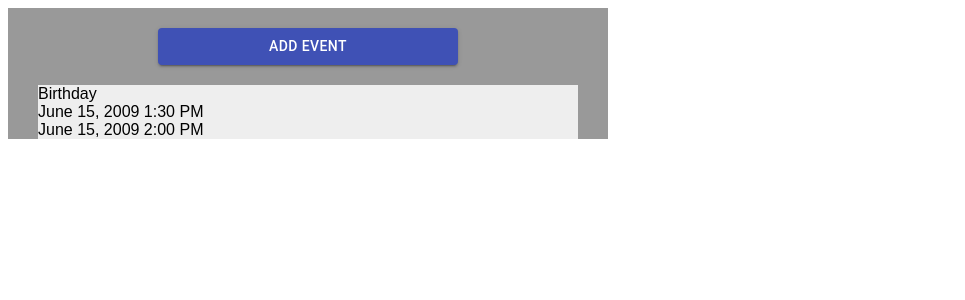
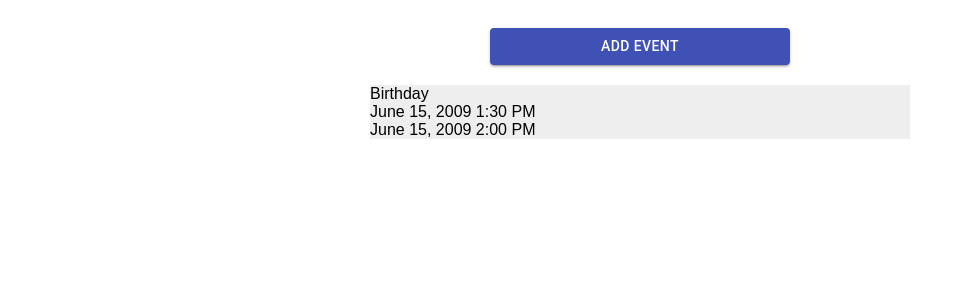
Before and after one commit to pragyes31/Event-Manager, a React (Create React App) app: page / in a window 1280 px wide. Shown: the top 300 px of the page, without its empty margins (0-965 px from the left). Built offline with nearby package versions, Linux system fonts and the light colour scheme.

Commit message:
working on events styling

```diff
--- a/src/App.js
+++ b/src/App.js
@@ -24,6 +24,7 @@ export default class App extends React.Component {
   render() {
     return (
       <div className="app">
+        <div className="event-app">
           <AddEventButton handleEventForm={this.handleEventForm} />
           <EventsList />
           {this.state.isEventFormOpen && (
@@ -33,6 +34,7 @@ export default class App extends React.Component {
               addEventToUI={this.addEventToUI}
             />
           )}
+        </div>
       </div>
     );
   }
--- a/src/styles.css
+++ b/src/styles.css
@@ -1,7 +1,11 @@
 .app {
   font-family: sans-serif;
-  background-color: #999;
-  max-width: 600px;
+  display: flex;
+  justify-content: center;
+}
+
+.event-app {
+  width: 600px;
   display: flex;
   flex-direction: column;
   align-items: center;
```
Lines whose indentation alone changed are shown as unchanged.
